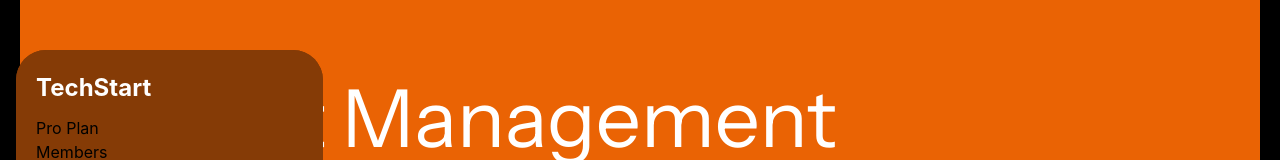
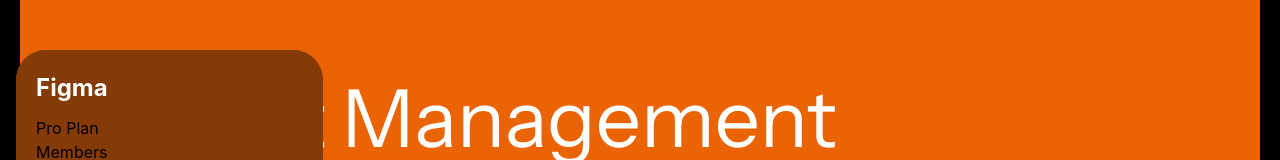
Before and after one commit to Jungyoonlim/pictorial-components, a React (Create React App) app in the folder b2b-saas-visualizer/: page / in a window 1280 px wide. Shown: the part 449-609 px from the top of the page. Built offline with nearby package versions, Linux system fonts and the light colour scheme.

Commit message:
cleaned up

```diff
--- a/b2b-saas-visualizer/src/B2BSaasDbVisualizer.tsx
+++ b/b2b-saas-visualizer/src/B2BSaasDbVisualizer.tsx
@@ -18,8 +18,6 @@ import {
   TextMembers,
   Overlay,
   MembersCount,
-  TaskItem,
-  TasksList,
   OrgTitle,
   OrgSubtitle
 } from './styles';
--- a/b2b-saas-visualizer/src/data.ts
+++ b/b2b-saas-visualizer/src/data.ts
@@ -2,8 +2,8 @@ import { AppData } from './types';
 
 export const initialData: AppData = {
     organizations: [
-      { id: 'org1', name: 'Acme Corp', plan: 'Enterprise', members: 50 },
-      { id: 'org2', name: 'TechStart', plan: 'Pro', members: 20 },
+      { id: 'org1', name: 'Apple', plan: 'Enterprise', members: 50 },
+      { id: 'org2', name: 'Figma', plan: 'Pro', members: 20 },
     ],
     projects: [
       { id: 'proj1', name: 'Website Redesign', orgId: 'org1', status: 'In Progress' },
```
